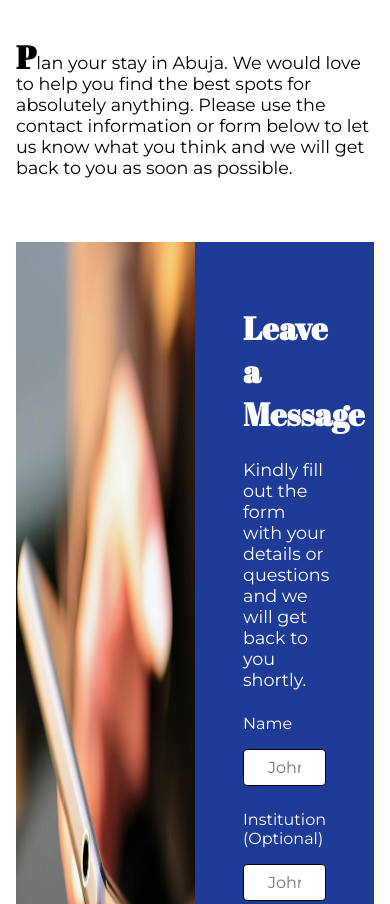
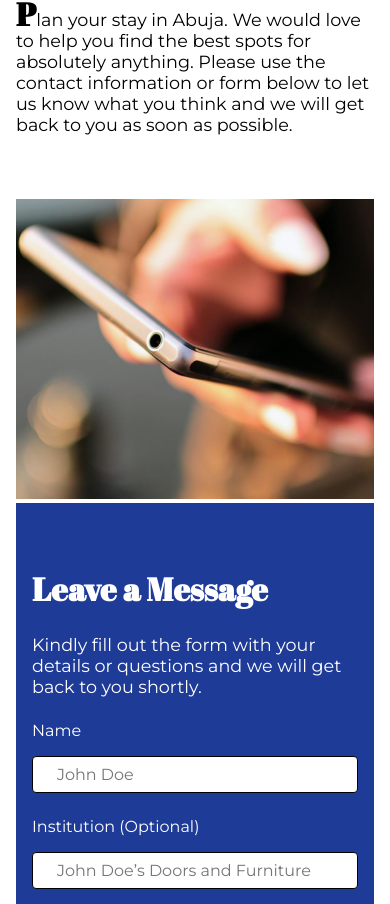
Before and after one commit to Ayinkeeeee/Tourify, a React (Create React App) app: page /contact_us in a window 390 px wide. Shown: the part 620-1524 px from the top of the page. Built offline with nearby package versions, Linux system fonts and the light colour scheme.

Commit message:
added responsiveness to contact us page

```diff
--- a/src/css/App.css
+++ b/src/css/App.css
@@ -975,6 +975,134 @@ main #newsletter button {
   height: 100%;
 }
 
+@media screen and (max-width: 900px) {
+  #contact .contact_form {
+    flex-direction: column;
+    row-gap: 0;
+    align-items: center;
+  }
+  #contact .contact_form .contact {
+    width: 80%;
+  }
+  #contact .contact_form .contact img {
+    width: 100%;
+    height: 300px;
+    object-fit: cover;
+  }
+  #contact .contact_form form {
+    width: 80%;
+    padding: 4rem 2rem;
+  }
+  #contact .instagram .posts {
+    column-gap: 1rem;
+    row-gap: 1rem;
+    width: 80%;
+  }
+}
+@media screen and (max-width: 750px) {
+  #contact .contact_form {
+    flex-direction: column;
+    row-gap: 0;
+    align-items: center;
+  }
+  #contact .contact_form .contact {
+    width: 90%;
+  }
+  #contact .contact_form .contact img {
+    width: 100%;
+    height: 300px;
+    object-fit: cover;
+  }
+  #contact .contact_form form {
+    width: 90%;
+    padding: 4rem 2rem;
+  }
+  #contact .instagram .posts {
+    column-gap: 1rem;
+    row-gap: 1rem;
+    width: 85%;
+  }
+}
+@media screen and (max-width: 600px) {
+  #contact .contact_form {
+    flex-direction: column;
+    row-gap: 0;
+    align-items: center;
+  }
+  #contact .contact_form .contact {
+    width: 95%;
+  }
+  #contact .contact_form .contact img {
+    width: 100%;
+    height: 300px;
+    object-fit: cover;
+  }
+  #contact .contact_form form {
+    width: 95%;
+    padding: 4rem 2rem;
+  }
+  #contact .instagram .posts {
+    column-gap: 1rem;
+    row-gap: 1rem;
+    width: 90%;
+  }
+}
+@media screen and (max-width: 500px) {
+  #contact .start {
+    height: 60vh;
+  }
+}
+@media screen and (max-width: 430px) {
+  #contact .contact_form {
+    flex-direction: column;
+    row-gap: 0;
+    align-items: center;
+  }
+  #contact .contact_form .contact {
+    width: 100%;
+  }
+  #contact .contact_form .contact img {
+    width: 100%;
+    height: 300px;
+    object-fit: cover;
+  }
+  #contact .contact_form form {
+    width: 100%;
+    padding: 4rem 1rem;
+  }
+  #contact .instagram .posts {
+    column-gap: 1rem;
+    row-gap: 1rem;
+    width: 95%;
+  }
+}
+@media screen and (max-width: 365px) {
+  #contact .contact_form {
+    flex-direction: column;
+    row-gap: 0;
+    align-items: center;
+  }
+  #contact .contact_form .contact {
+    width: 100%;
+  }
+  #contact .contact_form .contact img {
+    width: 100%;
+    height: 300px;
+    object-fit: cover;
+  }
+  #contact .contact_form form {
+    width: 100%;
+    padding: 4rem 1rem;
+  }
+  #contact .contact_form form .inputItem input, #contact .contact_form form .inputItem select, #contact .contact_form form .inputItem textarea {
+    padding: 0.5rem 1rem;
+  }
+  #contact .instagram .posts {
+    column-gap: 1rem;
+    row-gap: 1rem;
+    width: 100%;
+  }
+}
 * {
   box-sizing: border-box;
   margin: 0;
--- a/src/css/ContactUs.css
+++ b/src/css/ContactUs.css
@@ -110,4 +110,133 @@
   height: 100%;
 }
 
+@media screen and (max-width: 900px) {
+  #contact .contact_form {
+    flex-direction: column;
+    row-gap: 0;
+    align-items: center;
+  }
+  #contact .contact_form .contact {
+    width: 80%;
+  }
+  #contact .contact_form .contact img {
+    width: 100%;
+    height: 300px;
+    object-fit: cover;
+  }
+  #contact .contact_form form {
+    width: 80%;
+    padding: 4rem 2rem;
+  }
+  #contact .instagram .posts {
+    column-gap: 1rem;
+    row-gap: 1rem;
+    width: 80%;
+  }
+}
+@media screen and (max-width: 750px) {
+  #contact .contact_form {
+    flex-direction: column;
+    row-gap: 0;
+    align-items: center;
+  }
+  #contact .contact_form .contact {
+    width: 90%;
+  }
+  #contact .contact_form .contact img {
+    width: 100%;
+    height: 300px;
+    object-fit: cover;
+  }
+  #contact .contact_form form {
+    width: 90%;
+    padding: 4rem 2rem;
+  }
+  #contact .instagram .posts {
+    column-gap: 1rem;
+    row-gap: 1rem;
+    width: 85%;
+  }
+}
+@media screen and (max-width: 600px) {
+  #contact .contact_form {
+    flex-direction: column;
+    row-gap: 0;
+    align-items: center;
+  }
+  #contact .contact_form .contact {
+    width: 95%;
+  }
+  #contact .contact_form .contact img {
+    width: 100%;
+    height: 300px;
+    object-fit: cover;
+  }
+  #contact .contact_form form {
+    width: 95%;
+    padding: 4rem 2rem;
+  }
+  #contact .instagram .posts {
+    column-gap: 1rem;
+    row-gap: 1rem;
+    width: 90%;
+  }
+}
+@media screen and (max-width: 500px) {
+  #contact .start {
+    height: 60vh;
+  }
+}
+@media screen and (max-width: 430px) {
+  #contact .contact_form {
+    flex-direction: column;
+    row-gap: 0;
+    align-items: center;
+  }
+  #contact .contact_form .contact {
+    width: 100%;
+  }
+  #contact .contact_form .contact img {
+    width: 100%;
+    height: 300px;
+    object-fit: cover;
+  }
+  #contact .contact_form form {
+    width: 100%;
+    padding: 4rem 1rem;
+  }
+  #contact .instagram .posts {
+    column-gap: 1rem;
+    row-gap: 1rem;
+    width: 95%;
+  }
+}
+@media screen and (max-width: 365px) {
+  #contact .contact_form {
+    flex-direction: column;
+    row-gap: 0;
+    align-items: center;
+  }
+  #contact .contact_form .contact {
+    width: 100%;
+  }
+  #contact .contact_form .contact img {
+    width: 100%;
+    height: 300px;
+    object-fit: cover;
+  }
+  #contact .contact_form form {
+    width: 100%;
+    padding: 4rem 1rem;
+  }
+  #contact .contact_form form .inputItem input, #contact .contact_form form .inputItem select, #contact .contact_form form .inputItem textarea {
+    padding: 0.5rem 1rem;
+  }
+  #contact .instagram .posts {
+    column-gap: 1rem;
+    row-gap: 1rem;
+    width: 100%;
+  }
+}
+
 /*# sourceMappingURL=ContactUs.css.map */
--- a/src/scss/ContactUs.scss
+++ b/src/scss/ContactUs.scss
@@ -134,3 +134,204 @@
         }
     }
 }
+
+@media screen and (max-width: 900px) {
+    #contact{
+
+        .contact_form{
+            flex-direction: column;
+            row-gap: 0;
+            align-items: center;
+
+            .contact{
+                width: 80%;
+
+                img{
+                    width: 100%;
+                    height: 300px;
+                    object-fit: cover;
+                }
+            }
+
+
+            form{
+                width: 80%;
+                padding: 4rem 2rem;
+            }
+        }
+
+        .instagram{
+
+            .posts{
+                column-gap: 1rem;
+                row-gap: 1rem;
+                width: 80%;
+            }
+        }
+    }
+
+}
+
+@media screen and (max-width: 750px) {
+    #contact{
+
+        .contact_form{
+            flex-direction: column;
+            row-gap: 0;
+            align-items: center;
+
+            .contact{
+                width: 90%;
+
+                img{
+                    width: 100%;
+                    height: 300px;
+                    object-fit: cover;
+                }
+            }
+
+
+            form{
+                width: 90%;
+                padding: 4rem 2rem;
+            }
+        }
+
+        .instagram{
+
+            .posts{
+                column-gap: 1rem;
+                row-gap: 1rem;
+                width: 85%;
+            }
+        }
+    }
+
+}
+
+@media screen and (max-width: 600px) {
+    #contact{
+
+        .contact_form{
+            flex-direction: column;
+            row-gap: 0;
+            align-items: center;
+
+            .contact{
+                width: 95%;
+
+                img{
+                    width: 100%;
+                    height: 300px;
+                    object-fit: cover;
+                }
+            }
+
+
+            form{
+                width: 95%;
+                padding: 4rem 2rem;
+            }
+        }
+
+        .instagram{
+
+            .posts{
+                column-gap: 1rem;
+                row-gap: 1rem;
+                width: 90%;
+            }
+        }
+    }
+
+}
+
+@media screen and (max-width: 500px){
+    #contact{
+
+        .start{
+            height: 60vh;
+        }
+    }
+}
+
+@media screen and (max-width: 430px) {
+    #contact{
+
+        .contact_form{
+            flex-direction: column;
+            row-gap: 0;
+            align-items: center;
+
+            .contact{
+                width: 100%;
+
+                img{
+                    width: 100%;
+                    height: 300px;
+                    object-fit: cover;
+                }
+            }
+
+
+            form{
+                width: 100%;
+                padding: 4rem 1rem;
+            }
+        }
+
+        .instagram{
+
+            .posts{
+                column-gap: 1rem;
+                row-gap: 1rem;
+                width: 95%;
+            }
+        }
+    }
+
+}
+
+@media screen and (max-width: 365px) {
+    #contact{
+
+        .contact_form{
+            flex-direction: column;
+            row-gap: 0;
+            align-items: center;
+
+            .contact{
+                width: 100%;
+
+                img{
+                    width: 100%;
+                    height: 300px;
+                    object-fit: cover;
+                }
+            }
+
+
+            form{
+                width: 100%;
+                padding: 4rem 1rem;
+
+                .inputItem{
+
+                    input, select, textarea{
+                        padding: 0.5rem 1rem;
+                    }
+                }
+            }
+        }
+
+        .instagram{
+
+            .posts{
+                column-gap: 1rem;
+                row-gap: 1rem;
+                width: 100%;
+            }
+        }
+    }
+
+}
```
Also changed, not shown: 2 other files (tests, documents, lock files or other folders).
